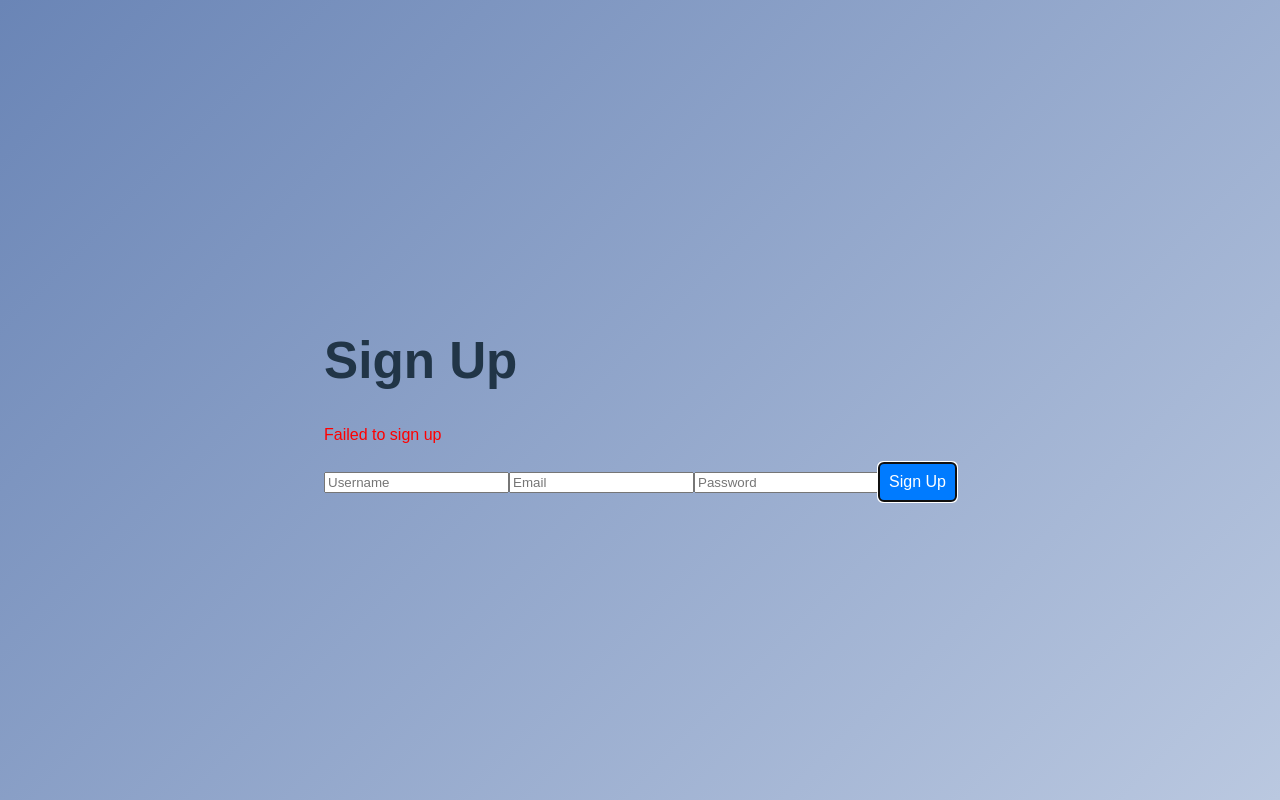
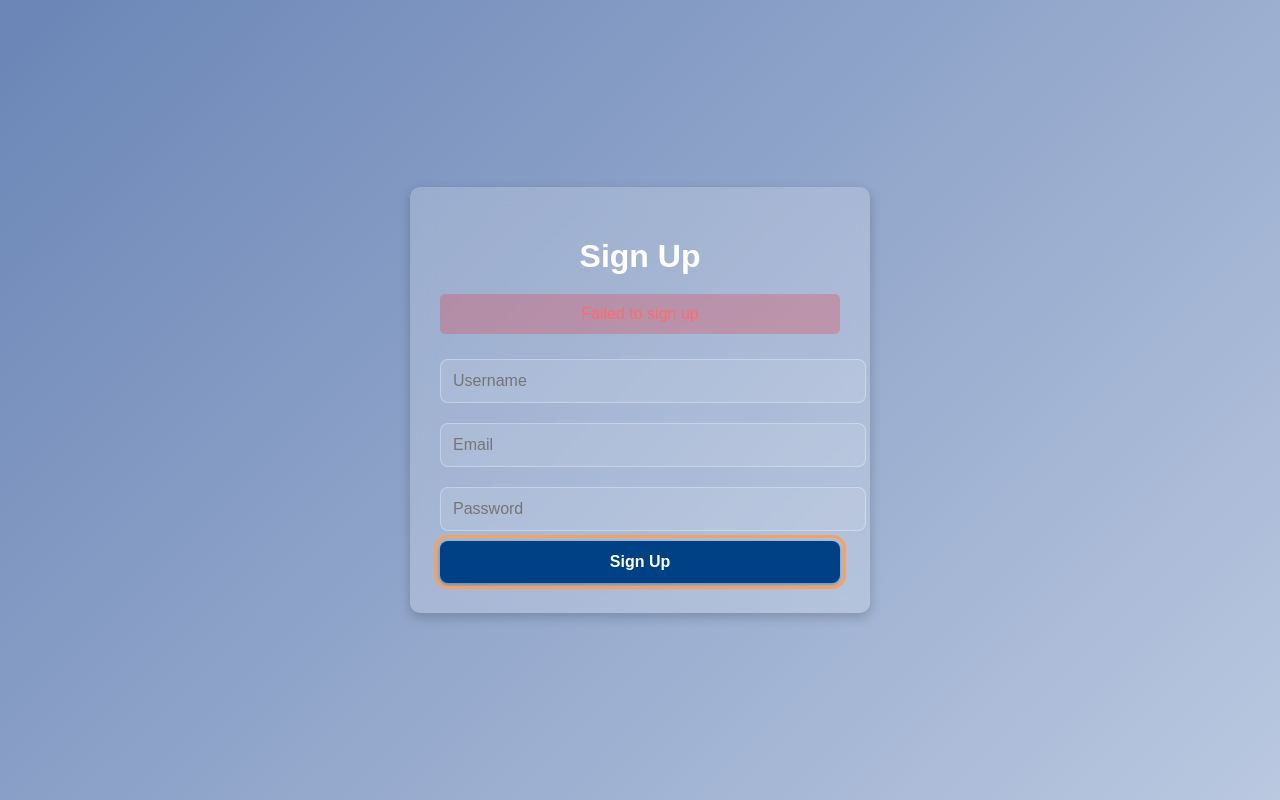
Before and after one commit to Meera-Manikandan/react-sql-teams-chat, a React (Vite) app in the folder frontend/: page /signup in a window 1280 px wide. Both pictures are taken after a click on the button "Sign Up". Built offline with nearby package versions, Linux system fonts and the light colour scheme; no server answers.

Commit message:
Login and Dashboard Styling

```diff
--- a/frontend/src/components/Auth/SignUp.jsx
+++ b/frontend/src/components/Auth/SignUp.jsx
@@ -1,36 +1,36 @@
-import React, { useState } from 'react';
-import axios from 'axios';
-import { useNavigate } from 'react-router-dom';
-import '../../styles/Auth.css';
+import React, { useState } from "react";
+import axios from "axios";
+import { useNavigate } from "react-router-dom";
+import "../../styles/Auth.css";
 
 function SignUp() {
-  const [username, setUsername] = useState('');
-  const [email, setEmail] = useState('');
-  const [password, setPassword] = useState('');
-  const [error, setError] = useState('');
+  const [username, setUsername] = useState("");
+  const [email, setEmail] = useState("");
+  const [password, setPassword] = useState("");
+  const [error, setError] = useState("");
   const navigate = useNavigate();
 
   const handleSignup = async () => {
-    setError('');
+    setError("");
 
     try {
-      const response = await axios.post('http://localhost:5001/auth/signup', {
+      const response = await axios.post("http://localhost:5001/auth/signup", {
         username,
         email,
         password,
       });
 
-      localStorage.setItem('token', response.data.token);
-      navigate('/dashboard');
+      localStorage.setItem("token", response.data.token);
+      navigate("/dashboard");
     } catch (err) {
-      setError(err.response?.data?.error || 'Failed to sign up');
+      setError(err.response?.data?.error || "Failed to sign up");
     }
   };
 
   return (
-    <div>
+    <div className="auth-container">
       <h1>Sign Up</h1>
-      {error && <p style={{ color: 'red' }}>{error}</p>}
+      {error && <p className="error">{error}</p>}
       <input
         type="text"
         placeholder="Username"
--- a/frontend/src/components/Dashboard.jsx
+++ b/frontend/src/components/Dashboard.jsx
@@ -37,8 +37,7 @@ function Dashboard() {
 
       const updatedPosts = data.map((post) => ({
         ...post,
-        //read: post.readBy?.includes(userId) || false,
-        read: post.read_status === 1, // This will correctly set the read status
+        read: post.read_status === 1,
         liked: post.likes?.includes(userId) || false,
       }));
 
@@ -161,6 +160,27 @@ function Dashboard() {
     }
   };
 
+  // Handle account deletion
+  const handleDeleteAccount = async () => {
+    if (window.confirm("Are you sure you want to delete your account?")) {
+      try {
+        const response = await fetch(`http://localhost:5001/users/${user.id}`, {
+          method: "DELETE",
+        });
+
+        if (response.ok) {
+          alert("Account deleted successfully");
+          localStorage.clear();
+          navigate("/login");
+        } else {
+          alert("Failed to delete account");
+        }
+      } catch (error) {
+        console.error("Error deleting account:", error);
+      }
+    }
+  };
+
   return (
     <div className="dashboard-container">
       <h1>Welcome, {user?.username || "Guest"}!</h1>
@@ -224,8 +244,10 @@ function Dashboard() {
       </div>
 
       <div className="logout-container">
-        <button onClick={() => navigate("/")}>Delete Account</button>
-        <button
+        <button className="delete-btn" onClick={handleDeleteAccount}>
+          Delete Account
+        </button>
+        <button className="logout-btn"
           onClick={() => {
             localStorage.clear();
             navigate("/");
--- a/frontend/src/styles/Auth.css
+++ b/frontend/src/styles/Auth.css
@@ -1,40 +1,82 @@
+/* Centered authentication container */
 .auth-container {
   max-width: 400px;
+  width: 90%; /* Make it responsive */
   margin: 0 auto;
-  padding: 20px;
-  border: 1px solid #ddd;
-  border-radius: 5px;
-  box-shadow: 0 0 10px rgba(0, 0, 0, 0.1);
+  padding: 30px;
+  border-radius: 10px;
+  background: rgba(255, 255, 255, 0.2);
+  backdrop-filter: blur(10px);
+  box-shadow: 0px 4px 12px rgba(0, 0, 0, 0.2);
+  text-align: center;
 }
 
+/* Title Styling */
 .auth-container h1 {
-  text-align: center;
-  color: #333;
+  color: #fff;
+  font-size: 2rem;
+  margin-bottom: 20px;
 }
 
+/* Input Fields */
 .auth-container input {
   width: 100%;
-  padding: 10px;
+  padding: 12px;
   margin: 10px 0;
-  border: 1px solid #ddd;
-  border-radius: 5px;
+  border: 1px solid rgba(255, 255, 255, 0.3);
+  border-radius: 8px;
+  background: rgba(255, 255, 255, 0.1);
+  color: #fff;
+  font-size: 1rem;
+  outline: none;
+  transition: border 0.3s ease-in-out;
 }
 
+/* Input focus state */
+.auth-container input:focus {
+  border-color: #f4a261;
+  box-shadow: 0px 0px 8px rgba(244, 162, 97, 0.8);
+}
+
+/* Button */
 .auth-container button {
   width: 100%;
-  padding: 10px;
-  background-color: #007bff;
+  padding: 12px;
+  background: #004085; /* Darker blue for better contrast */
   border: none;
-  color: white;
-  border-radius: 5px;
+  color: #ffffff;
+  border-radius: 8px;
   cursor: pointer;
+  font-size: 1rem;
+  font-weight: bold;
+  transition: all 0.3s ease-in-out;
+  box-shadow: 0px 2px 5px rgba(0, 0, 0, 0.3);
 }
 
+/* Hover State */
 .auth-container button:hover {
-  background-color: #0056b3;
+  background: #002752;
+  transform: translateY(-2px);
+  box-shadow: 0px 4px 10px rgba(0, 0, 0, 0.4);
 }
 
+.auth-container button:active {
+  background: #001a3a;
+  transform: scale(0.98);
+}
+
+.auth-container button:focus {
+  outline: 3px solid #f4a261;
+  outline-offset: 3px;
+}
+
+/* Error Message */
 .error {
-  color: red;
+  color: #ff6b6b;
+  font-size: 1rem;
+  background: rgba(255, 0, 0, 0.2);
+  padding: 8px;
+  border-radius: 5px;
+  margin-bottom: 15px;
   text-align: center;
 }
--- a/frontend/src/styles/Dashboard.css
+++ b/frontend/src/styles/Dashboard.css
@@ -1,9 +1,10 @@
-/* General Styling */
+html,
 body {
   font-family: Arial, sans-serif;
   background-color: #f0ecec;
   margin: 0;
   padding: 0;
+  height: 100%;
 }
 
 /* Dashboard Container */
@@ -11,9 +12,13 @@ body {
   max-width: 800px;
   margin: 20px auto;
   padding: 20px;
-  background: rgb(63, 62, 62);
+  background: #3f3e3e;
   box-shadow: 0px 0px 10px rgba(0, 0, 0, 0.1);
   border-radius: 8px;
+  display: flex;
+  flex-direction: column; /* Stack items vertically */
+  height: auto;
+  overflow: visible;
 }
 
 /* Post Form */
@@ -21,6 +26,7 @@ body {
   display: flex;
   flex-direction: column;
   gap: 10px;
+  width: 100%;
 }
 
 textarea {
@@ -30,6 +36,7 @@ textarea {
   border: 1px solid #ddd;
   resize: none;
   font-size: 16px;
+  box-sizing: border-box;
 }
 
 input[type="file"] {
@@ -55,6 +62,8 @@ button:hover {
 /* Posts Container */
 .posts-container {
   margin-top: 20px;
+  overflow-y: auto;
+  max-height: calc(100vh - 500px);
 }
 
 .post-card {
@@ -66,14 +75,16 @@ button:hover {
   margin-bottom: 15px;
   position: relative;
   color: gray;
+  width: 100%;
+  max-width: 100%;
 }
 
 .post-card.unread {
-  border-left: 5px solid red; /* Mark unread posts with red */
+  border-left: 5px solid red;
 }
 
 .post-card.read {
-  border-left: 5px solid transparent; /* Remove sidebar for read posts */
+  border-left: 5px solid transparent;
 }
 
 .post-card h4 {
@@ -117,7 +128,6 @@ button:hover {
   border: none;
   padding: 5px 10px;
   cursor: pointer;
-  position: absolute;
   top: 5px;
   right: 5px;
 }
@@ -137,4 +147,32 @@ button:hover {
   display: flex;
   justify-content: space-between;
   margin-top: 20px;
+  gap: 10px;
 }
+
+.logout-btn,
+.delete-btn {
+  padding: 10px 20px;
+  font-size: 16px;
+  border: none;
+  border-radius: 5px;
+  cursor: pointer;
+}
+
+.logout-btn {
+  background-color: #007bff;
+  color: white;
+}
+
+.logout-btn:hover {
+  background-color: #0056b3;
+}
+
+.delete-btn {
+  background-color: red;
+  color: white;
+}
+
+.delete-btn:hover {
+  background-color: #a71d2a;
+}
```
